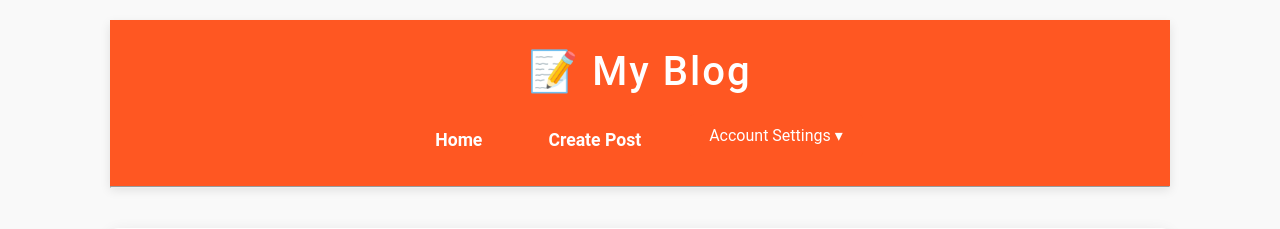
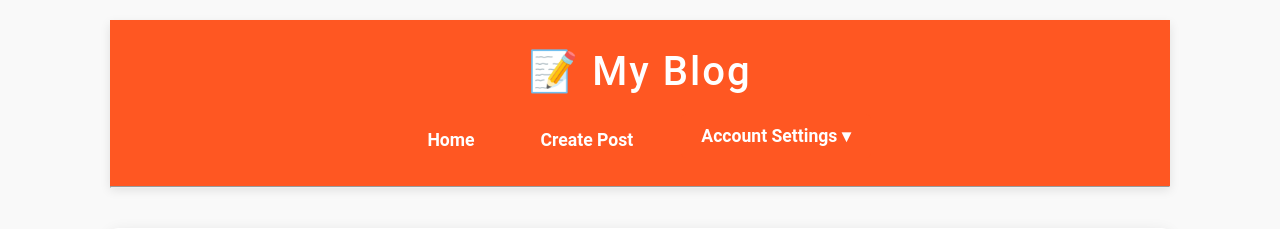
Before and after one commit to pystart-school/blogsite, a Django app: page /post/create/ in a window 1280 px wide. Shown: the top 229 px of the page. Run offline with Django 5.2, Linux system fonts and the light colour scheme; the visitor is signed in with stand-in values (Sample User, id 1).

Commit message:
Account settings font size and font weight became same to navbar menu.

```diff
--- a/blogsite/blog/static/blog/style.css
+++ b/blogsite/blog/static/blog/style.css
@@ -73,9 +73,10 @@ header h1 a:hover {
     color: white;
     border: none;
     padding: 12px 20px;
-    font-size: 16px;
     cursor: pointer;
     border-radius: 5px;
+    font-size: 1.1rem; /* Match Home & Create Post */
+    font-weight: bold;  /* Make it bold like the others */
 }
 
 .dropbtn:hover {
```
